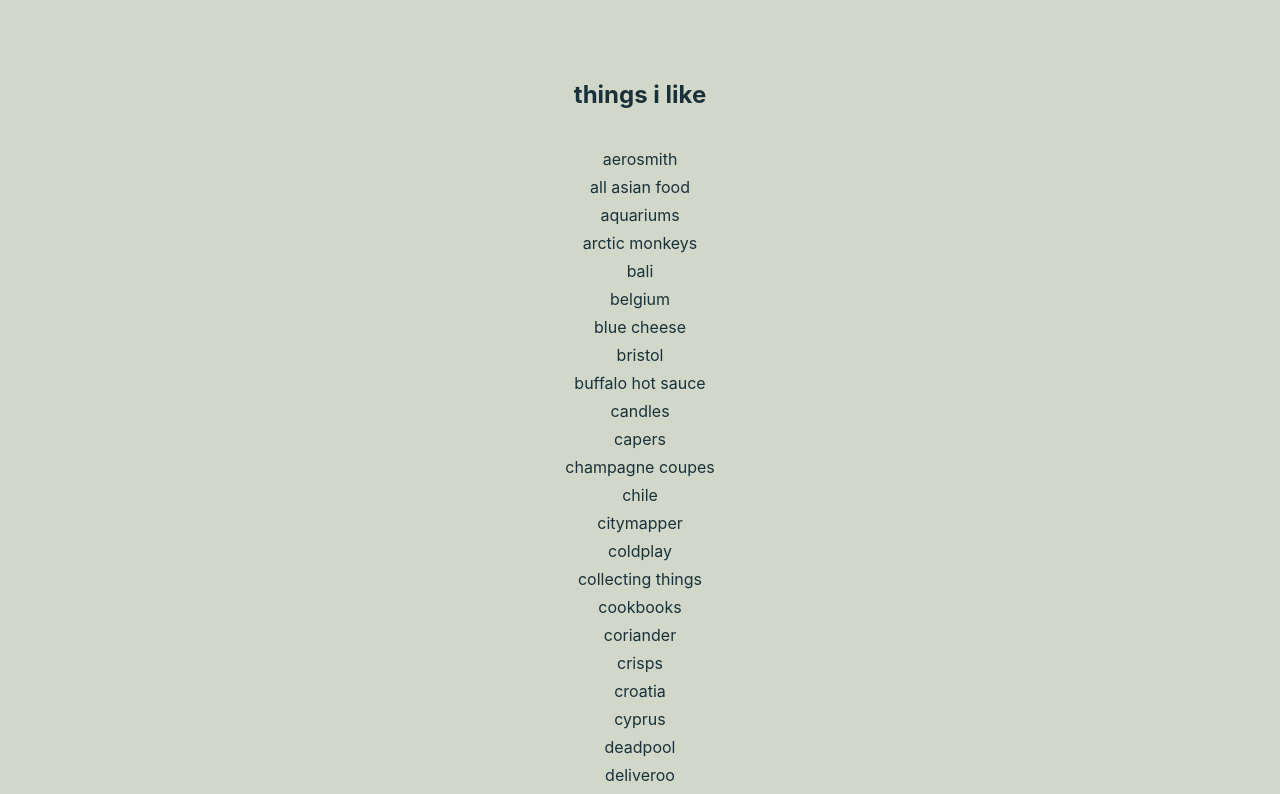
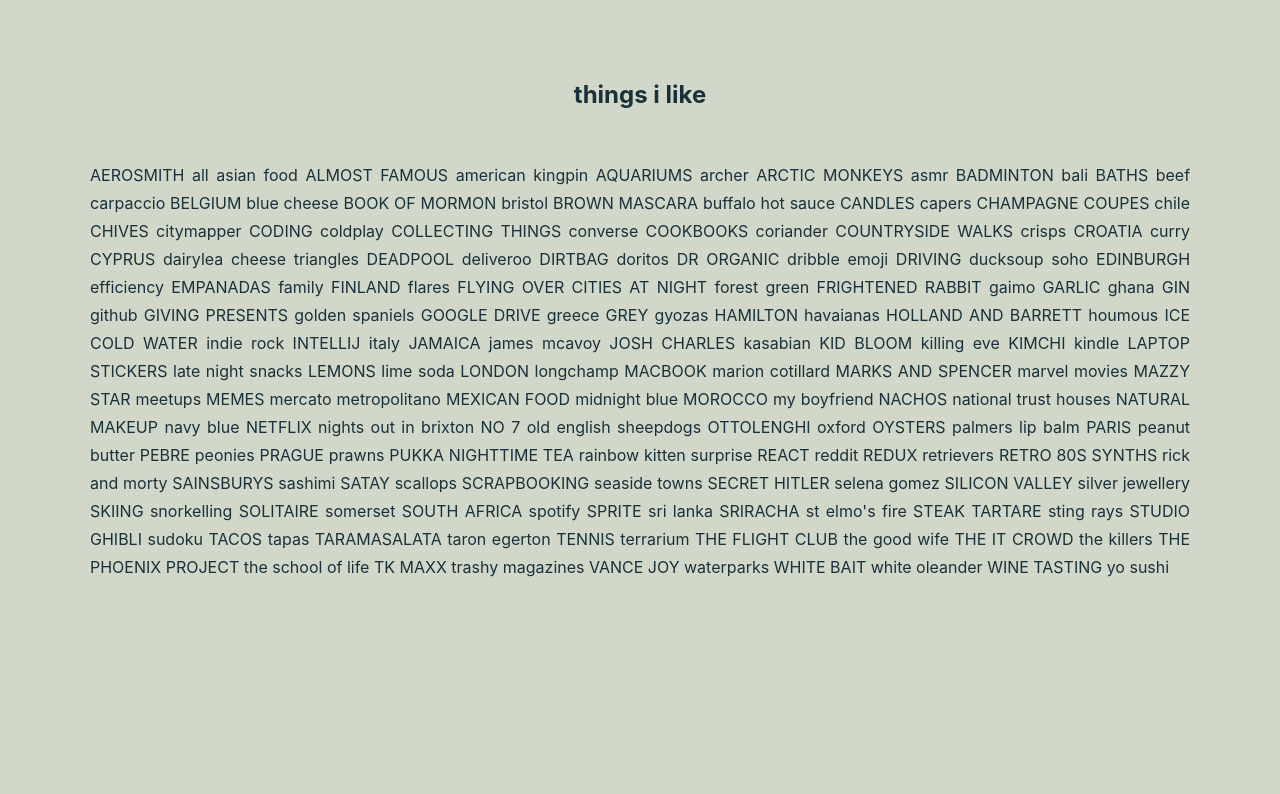
Before and after one commit to phoebedg/personal-website, a React (Create React App) app: page /personal in a window 1280 px wide. Shown: the part 820-1614 px from the top of the page. After the commit the page ends 1517 px from the top, so only its background shows below. Built offline with nearby package versions, Linux system fonts and the light colour scheme.

Commit message:
personal page updates

```diff
--- a/src/components/Personal/Personal.component.tsx
+++ b/src/components/Personal/Personal.component.tsx
@@ -1,15 +1,23 @@
 import React from "react";
 import "../HomePage/Home.css";
+import "./Personal.css";
 import { likes } from "./likes";
 
 export const Personal = () => {
+
+  const sortLikes = (likes: string[]): string[] => {
+    return likes.sort().map((el, i) => (
+      i % 2 === 0 ? `${el.toUpperCase()} ` : `${el} `
+    ))
+  }
+
   return (
     <div className="content-page">
       <h2>things i like</h2>
-      <div className="content-page__body" style={{ paddingTop: "16px" }}>
-        {likes.sort().map((el, i) => (
-          <span key={i}>{el}</span>
-        ))}
+      <div className="personal__body" style={{ paddingTop: "16px" }}>
+        <p>
+          {sortLikes(likes)}
+        </p>
       </div>
     </div>
   );
--- /dev/null
+++ b/src/components/Personal/Personal.css
@@ -0,0 +1,8 @@
+.personal__body {
+  display: flex;
+  flex-direction: column;
+  min-width: 300px;
+  max-width: 1100px;
+  line-height: 1.75;
+  text-align: justify;
+}
--- a/src/components/Personal/likes.ts
+++ b/src/components/Personal/likes.ts
@@ -60,7 +60,6 @@
   "citymapper",
   "waterparks",
   "wine tasting",
-  "hamilton russell vineyard",
   "snorkelling",
   "scrapbooking",
   "nights out in brixton",
@@ -108,5 +107,64 @@
   "arctic monkeys",
   "kasabian",
   "rainbow kitten surprise",
-  "the flight club"
+  "the flight club",
+  "meetups",
+  "doritos",
+  "laptop stickers",
+  "sashimi",
+  "archer",
+  "dairylea cheese triangles",
+  "prawns",
+  "scallops",
+  "mazzy star",
+  "frightened rabbit",
+  "coding",
+  "palmers lip balm",
+  "kindle",
+  "terrarium",
+  "solitaire",
+  "retro 80s synths",
+  "countryside walks",
+  "holland and barrett",
+  "american kingpin",
+  "netflix",
+  "sriracha",
+  "kimchi",
+  "satay",
+  "baths",
+  "yo sushi",
+  "book of mormon",
+  "secret hitler",
+  "ice cold water",
+  "steak tartare",
+  "beef carpaccio",
+  "chives",
+  "giving presents",
+  "silver jewellery",
+  "flying over cities at night",
+  "late night snacks",
+  "curry",
+  "converse",
+  "trashy magazines",
+  "selena gomez",
+  "asmr",
+  "almost famous",
+  "tennis",
+  "badminton",
+  "gyozas",
+  "no 7",
+  "dr organic",
+  "dribble emoji",
+  "london",
+  "james mcavoy",
+  "grey",
+  "midnight blue",
+  "forest green",
+  "navy blue",
+  "natural makeup",
+  "brown mascara",
+  "st elmo's fire",
+  "efficiency",
+  "havaianas",
+  "gaimo"
 ];
```
